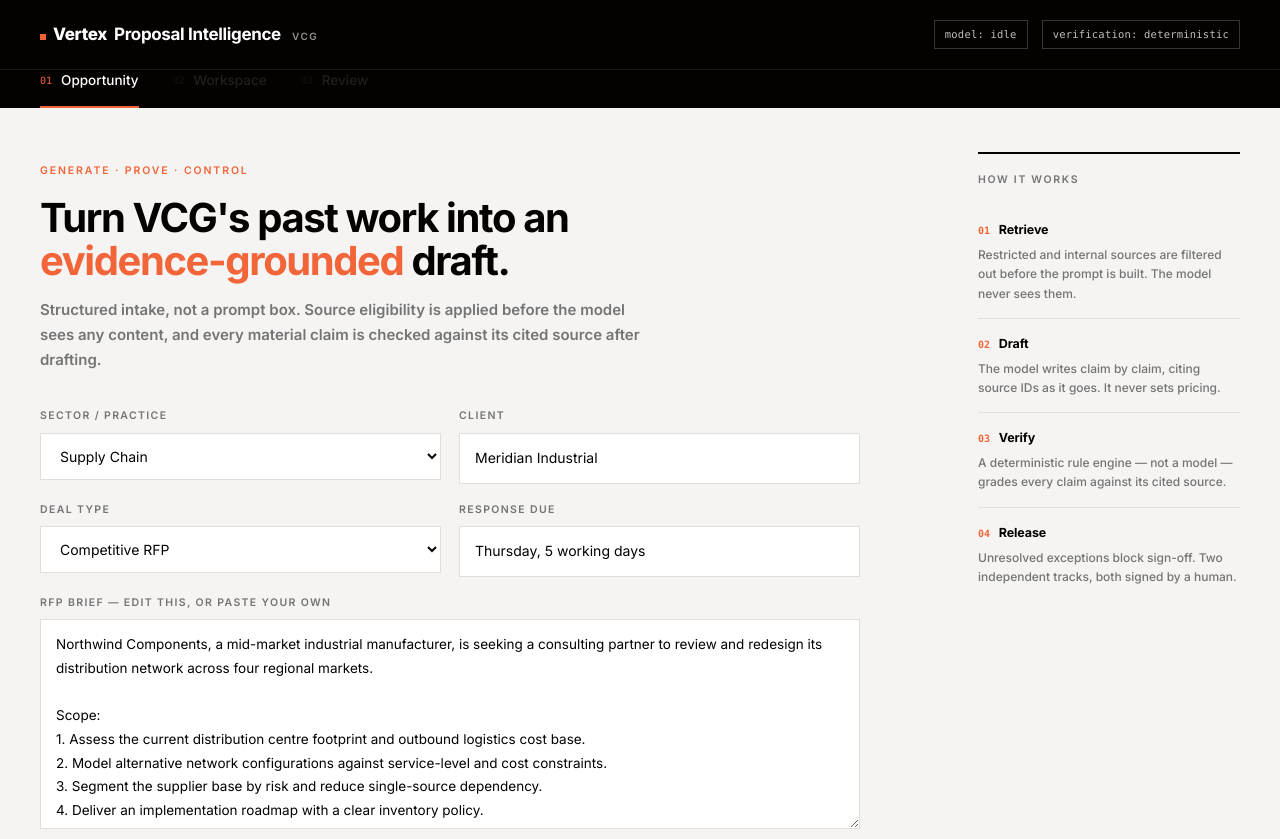
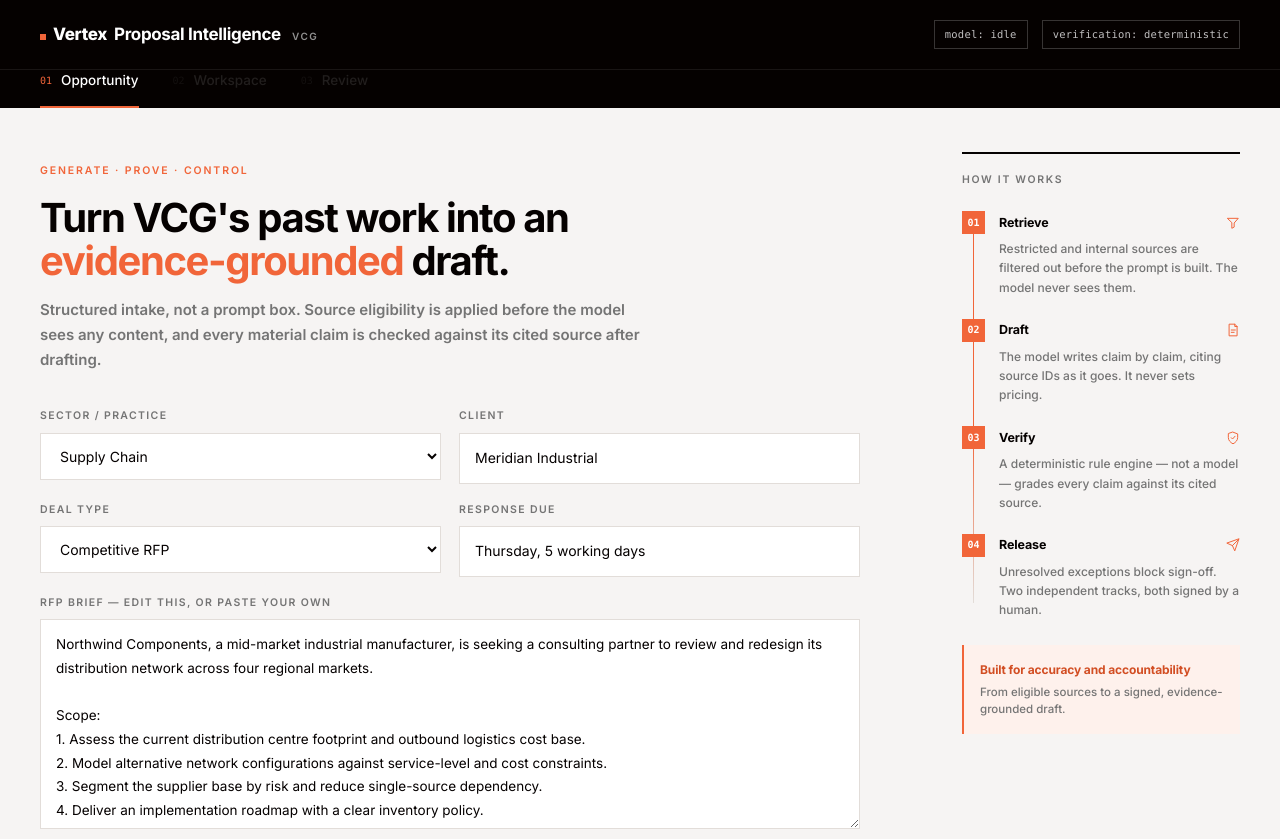
Before and after one commit to Malpani-lang/vertex-proposal-intelligence, a website with bundled scripts: page index.html in a window 1280 px wide. Shown: the top 839 px of the page. Built offline with nearby package versions, Linux system fonts and the light colour scheme.

Commit message:
Rebuild the how-it-works rail as a stepper
Vertical connector line, filled step markers, one monoline icon per step and a
closing statement of intent. Icons are inline SVG, so no icon dependency.

Keeps square geometry and hairline rules rather than the rounded tinted cards
of the reference mockup, so the rail matches the rest of the page.

Co-Authored-By: Claude Opus 5 <noreply@anthropic.com>
Claude-Session: https://claude.ai/code/session_013wWYyp4BstwJ1AeURB4BpJ

```diff
--- a/index.html
+++ b/index.html
@@ -51,15 +51,21 @@ main{max-width:1460px;margin:0 auto;padding:44px 40px 80px}
 @keyframes rise{from{opacity:0;transform:translateY(6px)}to{opacity:1;transform:none}}
 
 /* ---------- opportunity ---------- */
-.intake{display:grid;grid-template-columns:minmax(0,1fr) 262px;gap:66px;align-items:start}
+.intake{display:grid;grid-template-columns:minmax(0,1fr) 278px;gap:60px;align-items:start}
 .intake-main{min-width:0;max-width:820px}
 .rail{border-top:2px solid var(--ink);padding-top:18px;position:sticky;top:32px}
-.rail h5{font-size:10.5px;font-weight:600;text-transform:uppercase;letter-spacing:.16em;color:var(--muted);margin:0 0 16px}
-.step{padding:15px 0;border-bottom:1px solid var(--line)}
-.step:last-child{border:0;padding-bottom:0}
-.step b{display:block;font-size:12.5px;font-weight:700;letter-spacing:-.01em;margin-bottom:5px}
-.step b em{font-style:normal;color:var(--accent);font-family:var(--mono);font-size:10px;margin-right:9px}
+.rail h5{font-size:10.5px;font-weight:600;text-transform:uppercase;letter-spacing:.16em;color:var(--muted);margin:0 0 22px}
+.steps{list-style:none;margin:0;padding:0;position:relative}
+.steps::before{content:'';position:absolute;left:11px;top:14px;bottom:16px;width:1px;background:linear-gradient(var(--accent),var(--accent) 55%,var(--line))}
+.step{position:relative;display:grid;grid-template-columns:23px 1fr;gap:14px;padding-bottom:22px}
+.step:last-child{padding-bottom:0}
+.snum{width:23px;height:23px;background:var(--accent);color:#fff;font-family:var(--mono);font-size:10px;font-weight:600;display:flex;align-items:center;justify-content:center;position:relative;z-index:1}
+.step b{display:flex;align-items:center;gap:8px;font-size:12.5px;font-weight:700;letter-spacing:-.01em;margin-bottom:5px;min-height:23px}
+.step svg{width:14px;height:14px;stroke:var(--accent);fill:none;stroke-width:1.7;stroke-linecap:round;stroke-linejoin:round;margin-left:auto;flex:none}
 .step p{margin:0;font-size:12px;font-weight:500;color:var(--muted);line-height:1.6}
+.railfoot{margin-top:26px;padding:15px 16px;background:var(--accent-wash);border-left:2px solid var(--accent)}
+.railfoot b{display:block;font-size:12px;font-weight:700;color:var(--accent-dark);margin-bottom:4px;letter-spacing:-.01em}
+.railfoot p{margin:0;font-size:11.5px;font-weight:500;color:var(--muted);line-height:1.55}
 @media(max-width:1140px){.intake{grid-template-columns:1fr;gap:36px}.rail{position:static}}
 .eyebrow{font-size:10.5px;font-weight:600;letter-spacing:.18em;text-transform:uppercase;color:var(--accent);margin-bottom:16px}
 .lede{font-size:40px;font-weight:700;letter-spacing:-.035em;line-height:1.08;margin-bottom:16px}
@@ -205,10 +211,13 @@ textarea{min-height:210px;resize:vertical;font-size:13.5px;line-height:1.75}
 
       <aside class="rail">
         <h5>How it works</h5>
-        <div class="step"><b><em>01</em>Retrieve</b><p>Restricted and internal sources are filtered out before the prompt is built. The model never sees them.</p></div>
-        <div class="step"><b><em>02</em>Draft</b><p>The model writes claim by claim, citing source IDs as it goes. It never sets pricing.</p></div>
-        <div class="step"><b><em>03</em>Verify</b><p>A deterministic rule engine &mdash; not a model &mdash; grades every claim against its cited source.</p></div>
-        <div class="step"><b><em>04</em>Release</b><p>Unresolved exceptions block sign-off. Two independent tracks, both signed by a human.</p></div>
+        <ol class="steps">
+          <li class="step"><span class="snum">01</span><div><b>Retrieve<svg viewBox="0 0 24 24" aria-hidden="true"><path d="M3 4h18l-7 8v7l-4 2v-9z"/></svg></b><p>Restricted and internal sources are filtered out before the prompt is built. The model never sees them.</p></div></li>
+          <li class="step"><span class="snum">02</span><div><b>Draft<svg viewBox="0 0 24 24" aria-hidden="true"><path d="M6 2h9l4 4v16H6z"/><path d="M15 2v4h4"/><path d="M9 12h7M9 16h5"/></svg></b><p>The model writes claim by claim, citing source IDs as it goes. It never sets pricing.</p></div></li>
+          <li class="step"><span class="snum">03</span><div><b>Verify<svg viewBox="0 0 24 24" aria-hidden="true"><path d="M12 2l8 3v6c0 5-3.4 8.6-8 11-4.6-2.4-8-6-8-11V5z"/><path d="M9 11.5l2.2 2.2L15.5 9"/></svg></b><p>A deterministic rule engine &mdash; not a model &mdash; grades every claim against its cited source.</p></div></li>
+          <li class="step"><span class="snum">04</span><div><b>Release<svg viewBox="0 0 24 24" aria-hidden="true"><path d="M22 2L11 13"/><path d="M22 2l-7 20-4-9-9-4z"/></svg></b><p>Unresolved exceptions block sign-off. Two independent tracks, both signed by a human.</p></div></li>
+        </ol>
+        <div class="railfoot"><b>Built for accuracy and accountability</b><p>From eligible sources to a signed, evidence-grounded draft.</p></div>
       </aside>
     </div>
   </section>
```
